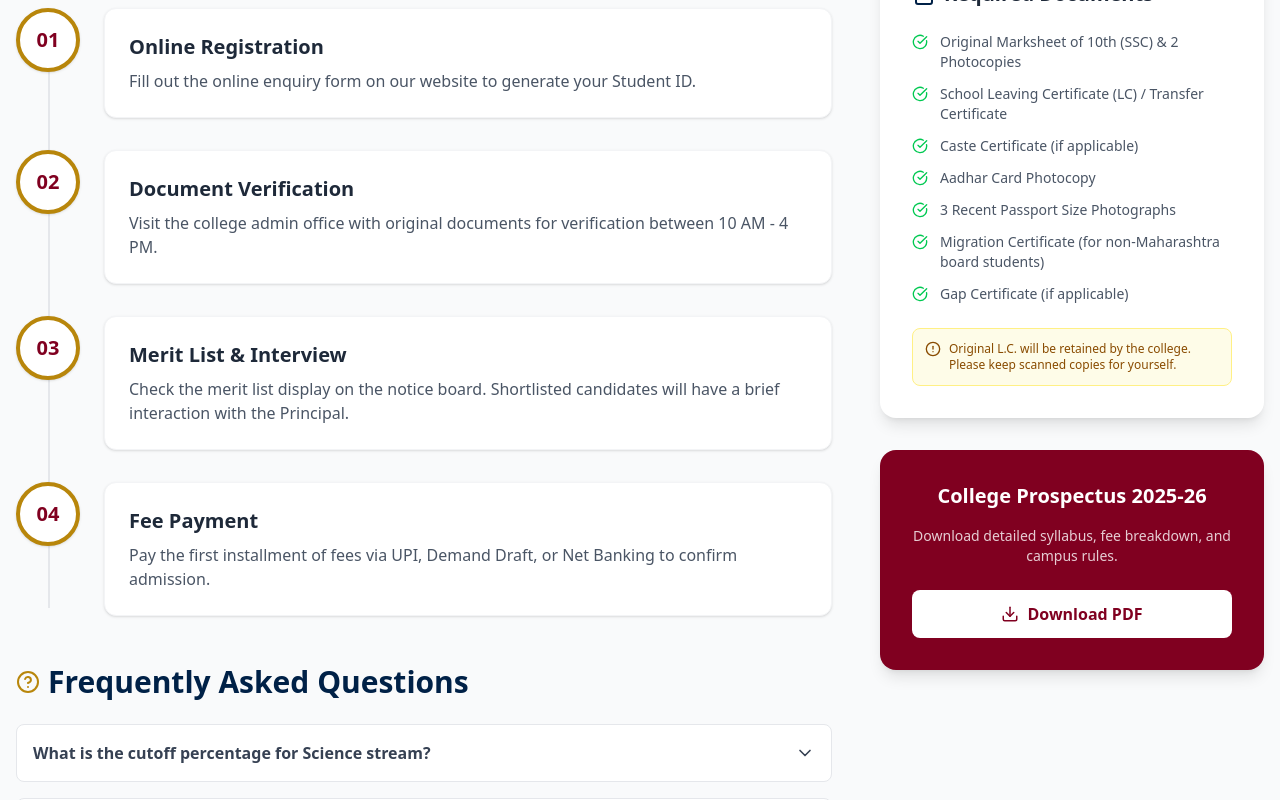
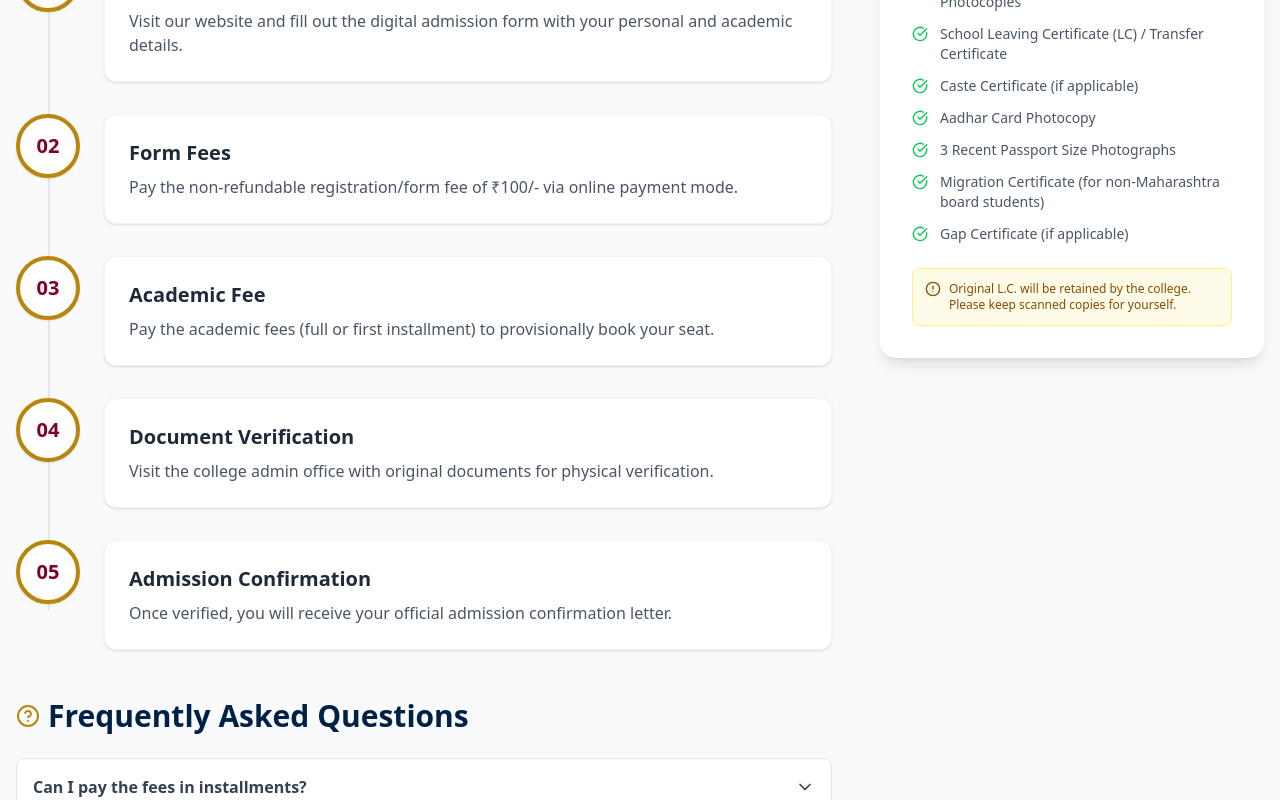
Before and after one commit to Thunderbeast5/svcsm, a React (Vite) app: page /admissions/process in a window 1280 px wide. Shown: the part 620-1420 px from the top of the page. Built offline with nearby package versions, Linux system fonts and the light colour scheme; what @react-pdf/renderer would draw is missing.

Commit message:
admission proces page final

```diff
--- a/src/components/Home/AdmissionProcess.jsx
+++ b/src/components/Home/AdmissionProcess.jsx
@@ -7,36 +7,36 @@ const AdmissionProcess = () => {
   const steps = [
     {
       id: 1,
-      title: "Application Form",
-      desc: "Locate the Registration Portal",
+      title: "Online Application",
+      desc: "Fill out the digital application form on our portal.",
       icon: FileText,
       position: "top"
     },
     {
       id: 2,
-      title: "Registration Fee",
-      desc: "Fill Your Details And Pay The INR 1000/- Registration Fee",
+      title: "Form Fees",
+      desc: "Pay the non-refundable form fee of ₹100/-.",
       icon: CreditCard,
       position: "bottom"
     },
     {
       id: 3,
       title: "Academic Fee",
-      desc: "Pay The Academic Fee For The First Semester/Year Or Full Program",
+      desc: "Pay the academic fees to provisionally book your seat.",
       icon: GraduationCap,
       position: "top"
     },
     {
       id: 4,
       title: "Document Verification",
-      desc: "Upload All Mandatory Documents & Submit Your Application",
+      desc: "Submit original documents for physical verification at the institute.",
       icon: FileCheck,
       position: "bottom"
     },
     {
       id: 5,
       title: "Admission Confirmation",
-      desc: "The University Will Verify Your Documents To Confirm Your Admission",
+      desc: "Receive your final admission confirmation letter.",
       icon: School,
       position: "top"
     }
@@ -49,7 +49,7 @@ const AdmissionProcess = () => {
         <div className="text-center mb-16">
           <h2 className="text-4xl font-bold text-sv-maroon mb-4">Admission Process</h2>
           <p className="text-lg text-gray-700 font-medium">
-            You've Come Scrolling This Far — Why Stop Now? <br />
+            Start your journey with us in 5 simple steps. <br />
             <span className="text-sv-blue">Share Your Details And Apply Now!</span>
           </p>
         </div>
--- a/src/pages/Admission/AdmissionProcessPage.jsx
+++ b/src/pages/Admission/AdmissionProcessPage.jsx
@@ -1,6 +1,6 @@
 import React, { useState } from 'react';
 import { motion, AnimatePresence } from 'framer-motion';
-import { FileText, CheckCircle, HelpCircle, ChevronDown, Download, AlertCircle } from 'lucide-react';
+import { FileText, CheckCircle, HelpCircle, ChevronDown, AlertCircle } from 'lucide-react';
 
 const AdmissionProcessPage = () => {
   const [activeAccordion, setActiveAccordion] = useState(null);
@@ -15,14 +15,23 @@ const AdmissionProcessPage = () => {
     "Gap Certificate (if applicable)"
   ];
 
+  // Removed the first cutoff question as requested
   const faqs = [
-    { q: "What is the cutoff percentage for Science stream?", a: "The cutoff varies every year based on board results. For 2025, it is expected to be around 85% for General category." },
     { q: "Can I pay the fees in installments?", a: "Yes, we offer a 3-installment plan. 40% at admission, 30% before Diwali, and 30% before final exams." },
-    { q: "Is the registration fee refundable?", a: "The INR 1000/- registration fee is non-refundable. However, tuition fees have a refund policy if cancelled within 15 days." }
+    { q: "Is the registration fee refundable?", a: "The ₹100/- registration fee is non-refundable. However, tuition fees have a refund policy if cancelled within 15 days." }
+  ];
+
+  // Updated steps to match your specific flow
+  const processSteps = [
+    { title: "Online Application", desc: "Visit our website and fill out the digital admission form with your personal and academic details.", step: "01" },
+    { title: "Form Fees", desc: "Pay the non-refundable registration/form fee of ₹100/- via online payment mode.", step: "02" },
+    { title: "Academic Fee", desc: "Pay the academic fees (full or first installment) to provisionally book your seat.", step: "03" },
+    { title: "Document Verification", desc: "Visit the college admin office with original documents for physical verification.", step: "04" },
+    { title: "Admission Confirmation", desc: "Once verified, you will receive your official admission confirmation letter.", step: "05" }
   ];
 
   return (
-    <div className="pt-20 min-h-screen bg-gray-50">
+    <div className="pt-5 min-h-screen bg-gray-50">
       {/* Hero */}
       <section className="bg-sv-maroon py-20 text-center relative overflow-hidden">
         <div className="absolute inset-0 bg-[url('https://www.transparenttextures.com/patterns/cubes.png')] opacity-10"></div>
@@ -40,13 +49,9 @@ const AdmissionProcessPage = () => {
         <div className="lg:col-span-2 space-y-12">
           <div>
             <h2 className="text-3xl font-bold text-sv-blue mb-8">Step-by-Step Guide</h2>
-            <div className="space-y-8 relative before:absolute before:left-8 before:top-2 before:bottom-2 before:w-0.5 before:bg-gray-200">
-              {[
-                { title: "Online Registration", desc: "Fill out the online enquiry form on our website to generate your Student ID.", step: "01" },
-                { title: "Document Verification", desc: "Visit the college admin office with original documents for verification between 10 AM - 4 PM.", step: "02" },
-                { title: "Merit List & Interview", desc: "Check the merit list display on the notice board. Shortlisted candidates will have a brief interaction with the Principal.", step: "03" },
-                { title: "Fee Payment", desc: "Pay the first installment of fees via UPI, Demand Draft, or Net Banking to confirm admission.", step: "04" }
-              ].map((item, i) => (
+            {/* Added 'pb-8' to allow the last line to connect properly if needed, though hidden for last item */}
+            <div className="space-y-8 relative before:absolute before:left-8 before:top-2 before:bottom-10 before:w-0.5 before:bg-gray-200">
+              {processSteps.map((item, i) => (
                 <motion.div
                   key={i}
                   initial={{ opacity: 0, x: -20 }}
@@ -102,11 +107,11 @@ const AdmissionProcessPage = () => {
           </div>
         </div>
 
-        {/* Right Column: Sidebar (Downloads & Docs) */}
+        {/* Right Column: Sidebar (Docs Only - Prospectus Removed) */}
         <div className="space-y-8">
 
           {/* Document Checklist Card */}
-          <div className="bg-white p-8 rounded-2xl shadow-lg border-t-8 border-sv-blue">
+          <div className="bg-white p-8 rounded-2xl shadow-lg border-t-8 border-sv-blue sticky top-24">
             <h3 className="text-xl font-bold text-gray-800 mb-6 flex items-center gap-2">
               <FileText className="text-sv-blue" /> Required Documents
             </h3>
@@ -124,14 +129,7 @@ const AdmissionProcessPage = () => {
             </div>
           </div>
 
-          {/* Download Brochure */}
-          <div className="bg-sv-maroon p-8 rounded-2xl text-white text-center shadow-lg">
-            <h3 className="text-xl font-bold mb-4">College Prospectus 2025-26</h3>
-            <p className="text-white/80 text-sm mb-6">Download detailed syllabus, fee breakdown, and campus rules.</p>
-            <button className="w-full bg-white text-sv-maroon py-3 rounded-lg font-bold flex items-center justify-center gap-2 hover:bg-gray-100 transition-colors">
-              <Download size={18} /> Download PDF
-            </button>
-          </div>
+          {/* Prospectus Section Removed Here */}
 
         </div>
 
```
